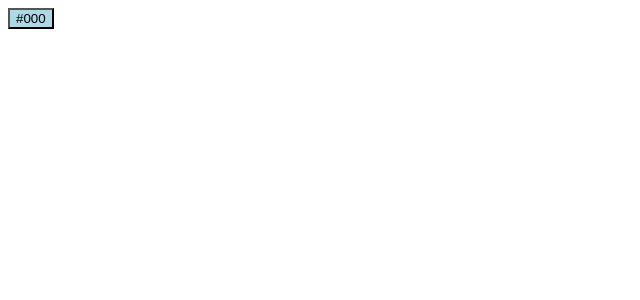
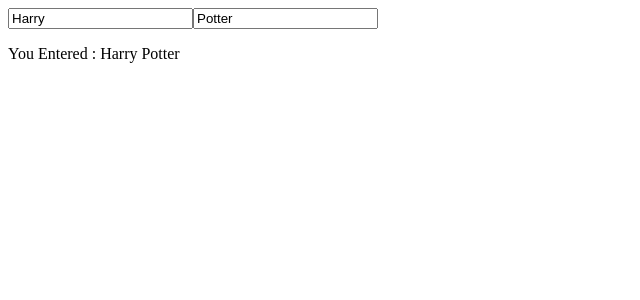
Before and after one commit to demonicirfan/react-hooks, a React (Create React App) app: page / in a window 1280 px wide. Shown: the top 300 px of the page, without its empty margins (0-640 px from the left). Built offline with nearby package versions, Linux system fonts and the light colour scheme.

Commit message:
Name Changer using useState hook

```diff
--- a/src/App.js
+++ b/src/App.js
@@ -1,10 +1,11 @@
 import React from "react";
-import Color from "./components/Color";
+import NameChange from "./components/NameChange";
+//import Color from "./components/Color";
 
 const App = () => {
   return (
     <div>
-      <Color />
+      <NameChange />
     </div>
   );
 };
--- /dev/null
+++ b/src/components/NameChange.js
@@ -0,0 +1,27 @@
+import React, { useState } from "react";
+
+const NameChange = () => {
+  const [firstName, setFirstName] = useState("Harry");
+  const [lastName, setLastName] = useState("Potter");
+
+  const handleFirstNameChange = (e) => {
+    setFirstName(e.target.value);
+  };
+  const handleLastNameChange = (e) => {
+    setLastName(e.target.value);
+  };
+
+  return (
+    <div>
+      <input value={firstName} onChange={handleFirstNameChange} />
+      <input value={lastName} onChange={handleLastNameChange} />
+      <p>
+        <span>
+          You Entered : {firstName} {lastName}
+        </span>
+      </p>
+    </div>
+  );
+};
+
+export default NameChange;
```
